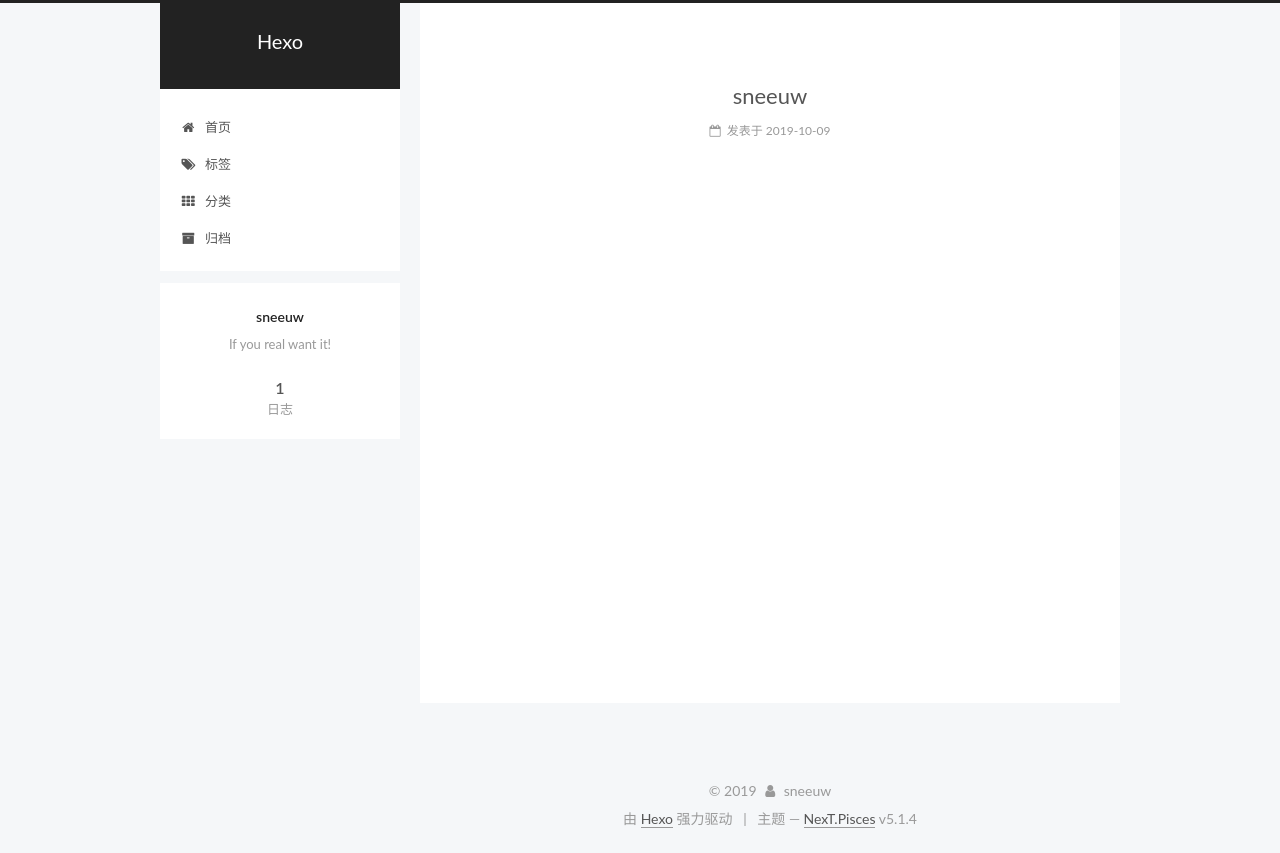
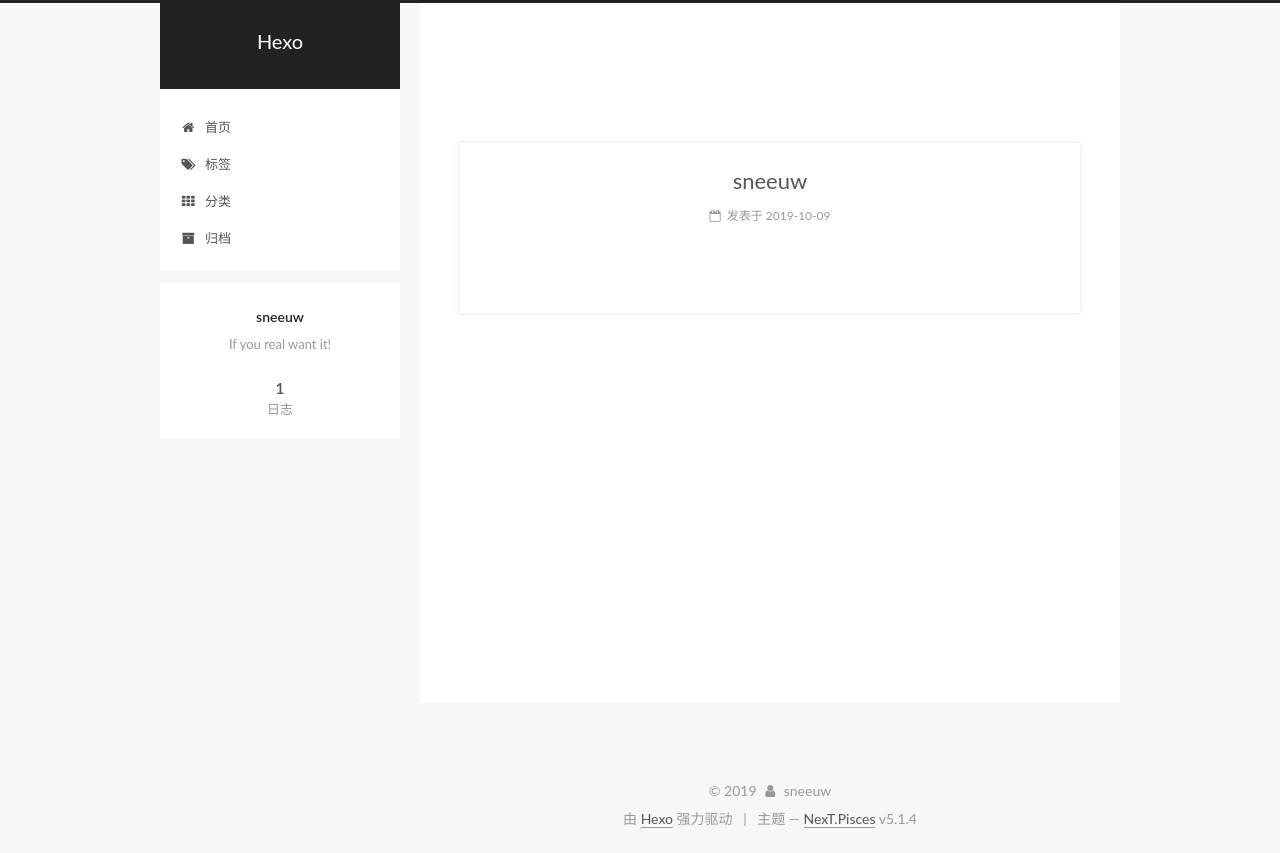
Before and after one commit to sneeuw8/sneeuw8.github.io, a plain HTML site: page index.html in a window 1280 px wide. Drawn offline with Linux system fonts and the light colour scheme; no server answers.

Commit message:
Site updated: 2019-10-10 14:49:08

```diff
--- a/css/main.css
+++ b/css/main.css
@@ -1823,7 +1823,7 @@ pre .javascript .function {
   width: 4px;
   height: 4px;
   border-radius: 50%;
-  background: #6bafff;
+  background: #da2633;
 }
 .links-of-blogroll {
   font-size: 13px;
@@ -2991,3 +2991,10 @@ pre .javascript .function {
     text-align: justify;
   }
 }
+.post {
+  margin-top: 60px;
+  margin-bottom: 60px;
+  padding: 25px;
+  -webkit-box-shadow: 0 0 5px rgba(202,203,203,0.5);
+  -moz-box-shadow: 0 0 5px rgba(202,203,204,0.5);
+}
```
